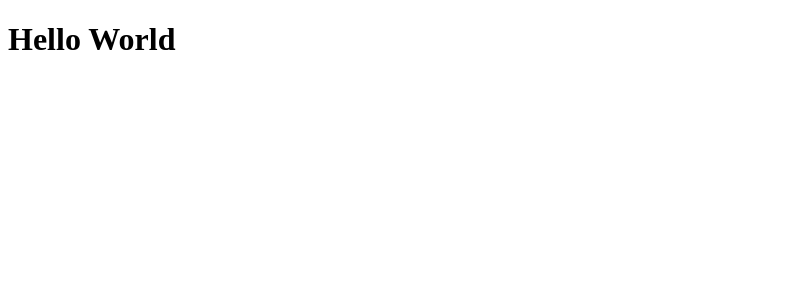
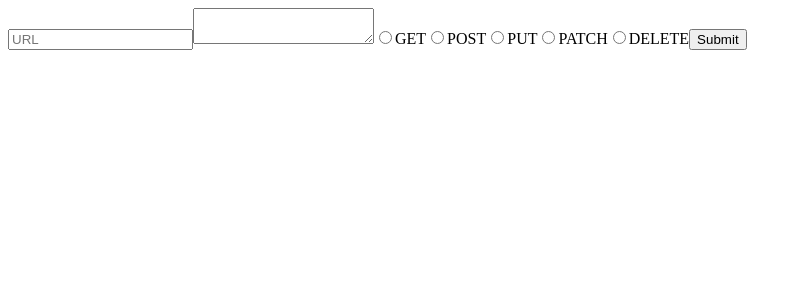
Before and after one commit to AaronMullan/Resty, a React app: page / in a window 1280 px wide. Shown: the top 300 px of the page, without its empty margins (0-802 px from the left). Built offline with nearby package versions, Linux system fonts and the light colour scheme; the HTML template or start-up script is replaced by a standard one.

Commit message:
api form built

```diff
--- a/src/components/App.js
+++ b/src/components/App.js
@@ -1,5 +1,11 @@
 import React from 'react';
+import APIForm from './form/APIform';
+
 
 export default function App() {
-  return <h1>Hello World</h1>;
+  return (
+    <>
+      <APIForm />
+    </>
+  );
 }
--- /dev/null
+++ b/src/components/form/APIform.js
@@ -0,0 +1,31 @@
+import React from 'react';
+import PropTypes from 'prop-types';
+
+const APIForm = ({ url, jsonInput, onSubmit, onChange }) => (
+  <form onSubmit={onSubmit}>
+    <input type="text" name="URL" placeholder="URL" value={url} onChange={onChange}></input>
+    <textarea name="jsoninput" value={jsonInput} onChange={onChange}></textarea>
+    <input type="radio" name="GET" value="GET"></input>
+    <label htmlFor="GET">GET</label>
+    <input type="radio" name="POST" value="POST"></input>
+    <label htmlFor="POST">POST</label>
+    <input type="radio" name="PUT" value="PUT"></input>
+    <label htmlFor="PUT">PUT</label>
+    <input type="radio" name="POST" value="POST"></input>
+    <label htmlFor="PATCH">PATCH</label>
+    <input type="radio" name="POST" value="POST"></input>
+    <label htmlFor="DELETE">DELETE</label>
+
+    <button>Submit</button>
+  </form>
+);
+
+APIForm.propTypes = {
+  url: PropTypes.string.isRequired,
+  jsonInput: PropTypes.string.isRequired,
+  onSubmit: PropTypes.func.isRequired,
+  onChange: PropTypes.func.isRequired
+
+};
+
+export default APIForm;
--- /dev/null
+++ b/src/services/apiCall.js
@@ -0,0 +1,2 @@
+export const apiCall = () => fetch('https://api.discogs.com/releases/7391229')
+  .then(res => res.json());
```
Also changed, not shown: src/components/history/HistoryItem.js (added, +12 -0 lines), src/containers/resty.js (added, +23 -0 lines), 1 other file (tests, documents, lock files or other folders).
